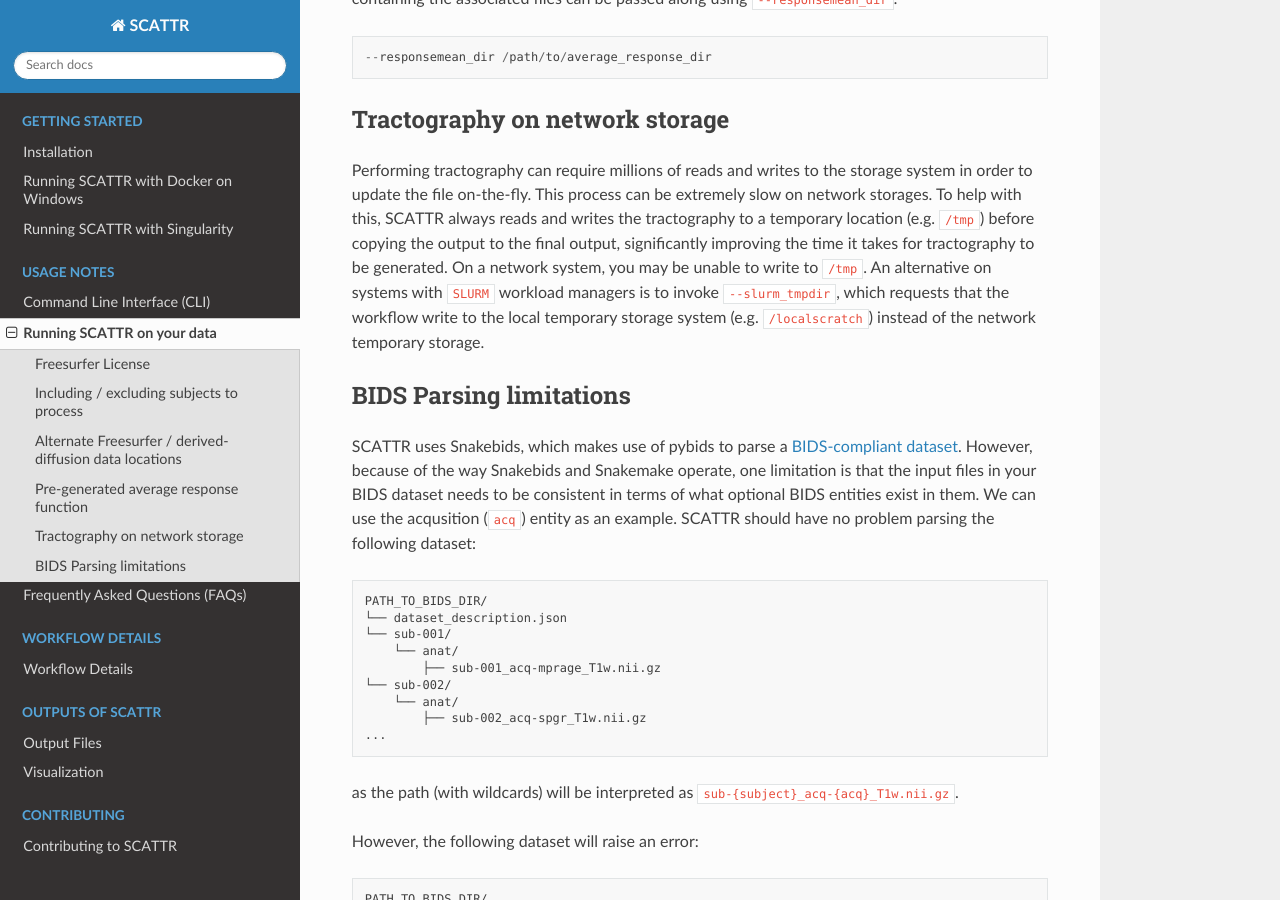
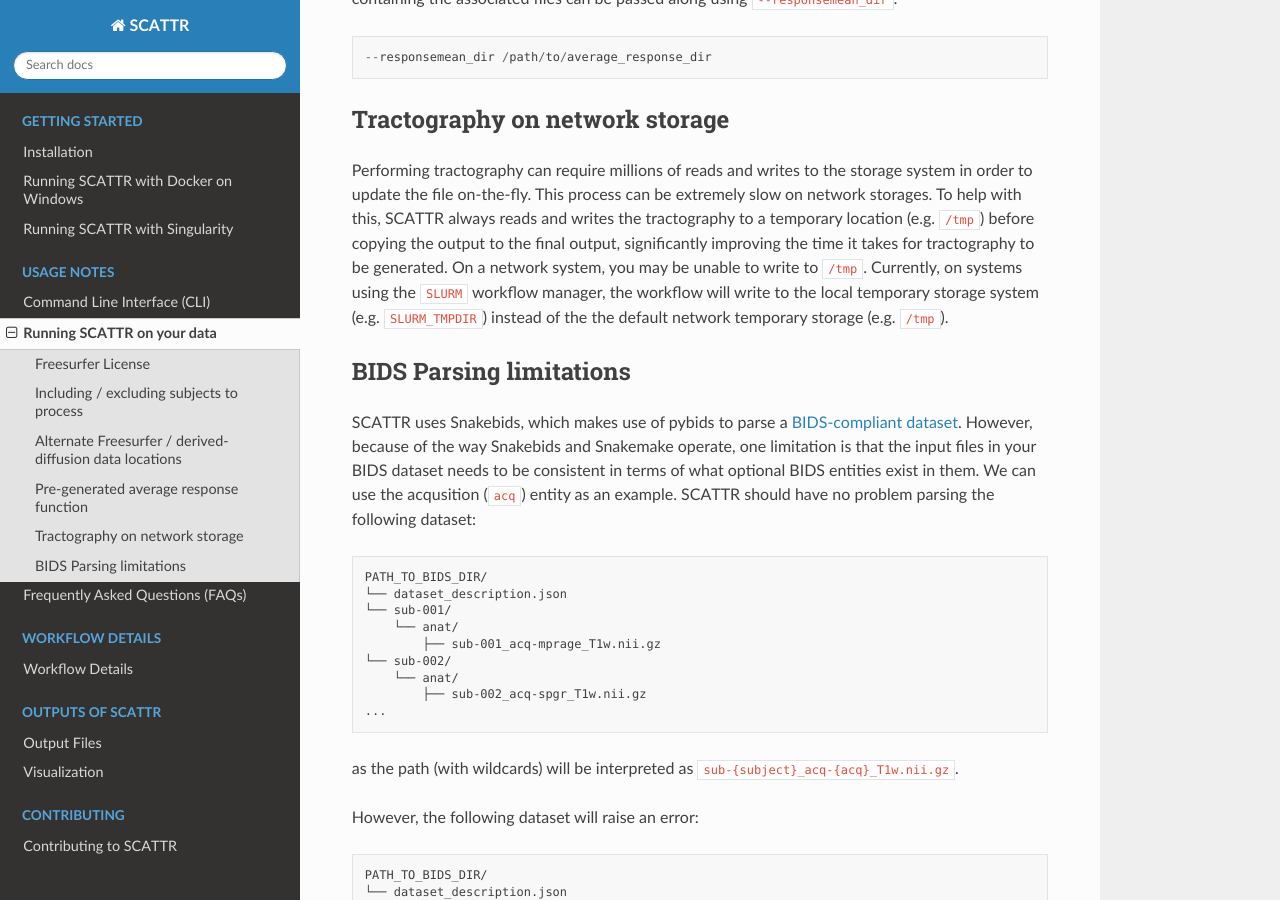
Before and after one commit to khanlab/scattr, a Sphinx documentation site: the page built from docs/usage/useful_options.md, in a window 1280 px wide and 900 px high, scrolled down 1367 px. Built offline with Sphinx 7.4.7 and the Read the Docs theme 2.0.0, drawn with Linux system fonts in a browser that asks for light colours.

Commit message:
update docs to reflect cli arg deprecation

```diff
--- a/docs/usage/useful_options.md
+++ b/docs/usage/useful_options.md
@@ -69,10 +69,10 @@ system in order to update the file on-the-fly. This process can be extremely
 slow on network storages. To help with this, SCATTR always reads and writes the
 tractography to a temporary location (e.g. `/tmp`) before copying the output to
 the final output, significantly improving the time it takes for tractography to
-be generated. On a network system, you may be unable to write to `/tmp`. An
-alternative on systems with `SLURM` workload managers is to invoke
-`--slurm_tmpdir`, which requests that the workflow write to the local temporary
-storage system (e.g. `/localscratch`) instead of the network temporary storage.
+be generated. On a network system, you may be unable to write to `/tmp`.
+Currently, on systems using the `SLURM` workflow manager, the workflow will
+write to the local temporary storage system (e.g. `SLURM_TMPDIR`) instead of the
+the default network temporary storage (e.g. `/tmp`).
 
 ## BIDS Parsing limitations
 
```
